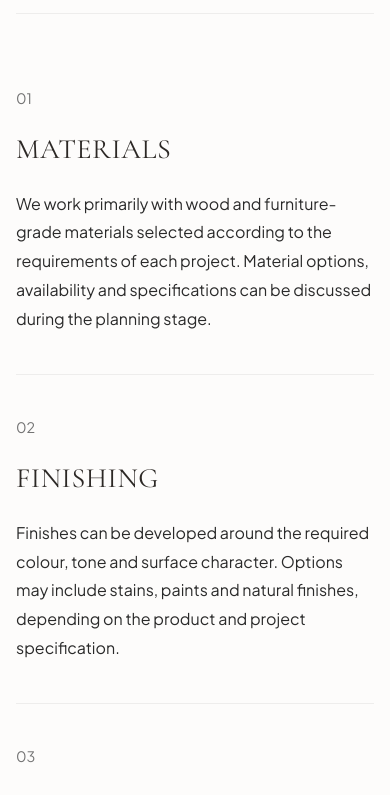
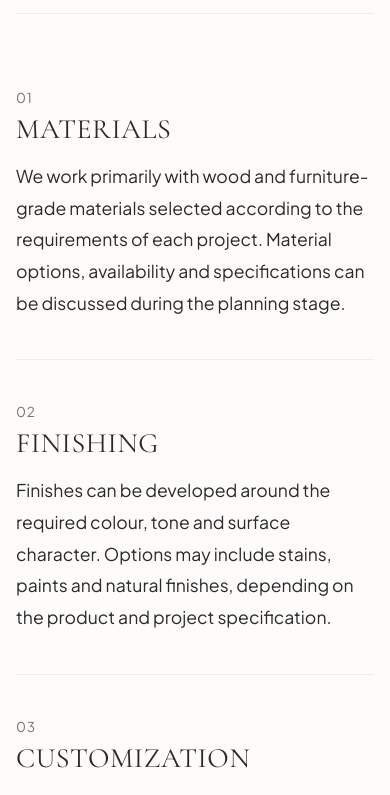
Before and after one commit to Raief445/unique-handicraft, a Next.js app: page /capabilities in a window 390 px wide. Shown: the part 758-1553 px from the top of the page. Built offline with nearby package versions, Linux system fonts and the light colour scheme; no server answers; the database is empty; a web font is replaced by a local one.

Commit message:
fix(capabilities): restructure row layout - left column number+title, right column description

```diff
--- a/app/capabilities/capabilities.module.css
+++ b/app/capabilities/capabilities.module.css
@@ -68,14 +68,15 @@
 }
 
 .verticalSequence {
-  max-width: 800px;
+  max-width: 900px;
   margin: 0 auto;
   display: flex;
   flex-direction: column;
 }
 
 .sequenceItem {
-  display: flex;
+  display: grid;
+  grid-template-columns: 38% 1fr;
   gap: 3rem;
   align-items: flex-start;
   padding: 3rem 0;
@@ -91,27 +92,38 @@
   padding-bottom: 1rem;
 }
 
+.sequenceLeft {
+  display: flex;
+  flex-direction: column;
+  gap: 0.5rem;
+}
+
 .sequenceNumber {
   font-family: var(--font-sans);
   font-size: 0.9rem;
   color: var(--color-text-light);
-  min-width: 3rem;
-  margin-top: 0.4rem; /* Aligns visually with the serif heading */
+  letter-spacing: 0.05em;
 }
 
-.sequenceContent h2 {
+.sequenceTitle {
   font-family: var(--font-serif);
   font-size: 2rem;
   color: var(--color-primary);
-  margin-bottom: 1.5rem;
   font-weight: 400;
   letter-spacing: 0.02em;
+  line-height: 1.15;
+  margin: 0;
 }
 
-.sequenceContent p {
+.sequenceRight {
+  padding-top: 0.25rem; /* subtle optical alignment with the title */
+}
+
+.sequenceRight p {
   color: var(--color-text);
   font-size: 1.1rem;
   line-height: 1.8;
+  max-width: 520px;
 }
 
 .sequenceDivider {
@@ -197,19 +209,27 @@
   }
 
   .sequenceItem {
+    display: flex;
     flex-direction: column;
-    gap: 1rem;
+    gap: 0.75rem;
     padding: 2.5rem 0;
   }
 
+  .sequenceLeft {
+    gap: 0.25rem;
+  }
+
   .sequenceNumber {
-    font-size: 0.9rem;
+    font-size: 0.85rem;
     margin-top: 0;
   }
 
-  .sequenceContent h2 {
+  .sequenceTitle {
     font-size: 1.75rem;
-    margin-bottom: 1rem;
+  }
+
+  .sequenceRight p {
+    max-width: 100%;
   }
 
   .positioningContent h2 {
--- a/app/capabilities/page.tsx
+++ b/app/capabilities/page.tsx
@@ -78,9 +78,11 @@ export default function CapabilitiesPage() {
             {capabilities.map((cap, index) => (
               <div key={cap.title}>
                 <div className={styles.sequenceItem}>
-                  <div className={styles.sequenceNumber}>{cap.number}</div>
-                  <div className={styles.sequenceContent}>
-                    <h2>{cap.title}</h2>
+                  <div className={styles.sequenceLeft}>
+                    <div className={styles.sequenceNumber}>{cap.number}</div>
+                    <h2 className={styles.sequenceTitle}>{cap.title}</h2>
+                  </div>
+                  <div className={styles.sequenceRight}>
                     <p>{cap.description}</p>
                   </div>
                 </div>
```
